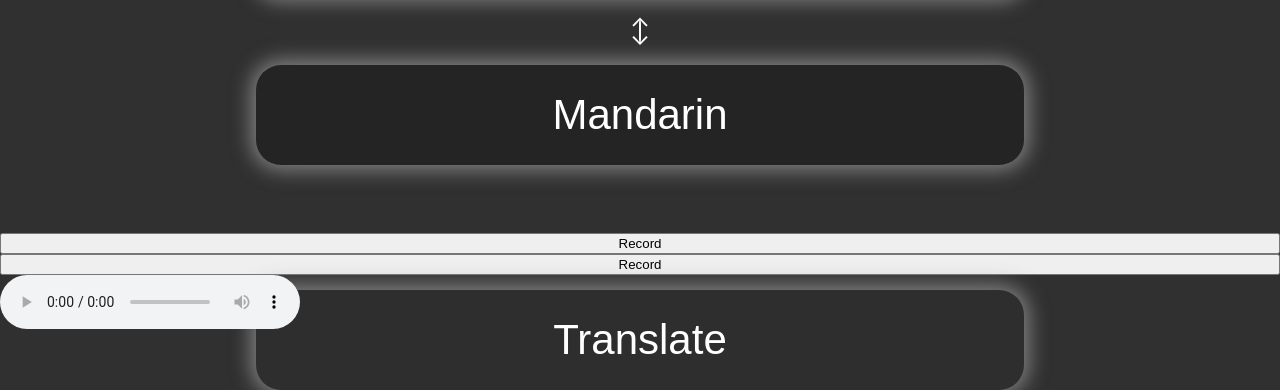
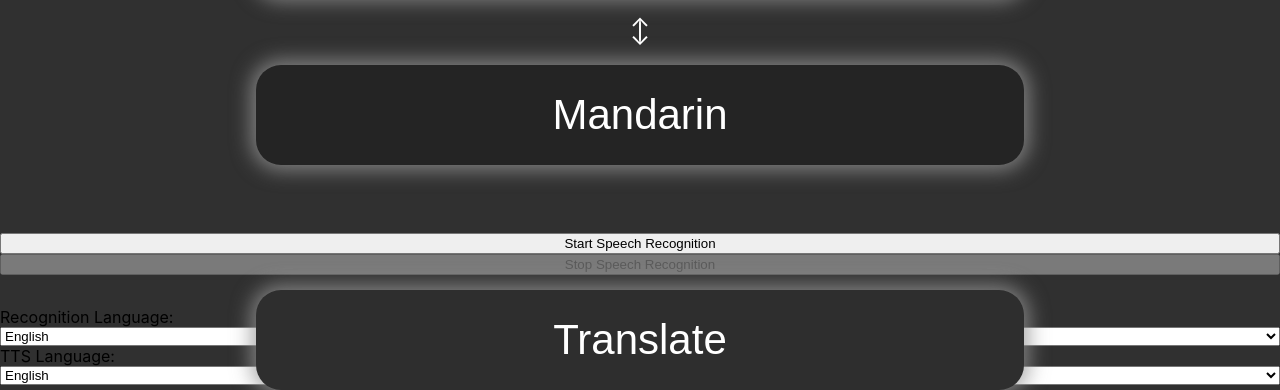
Before and after one commit to Krone404/Mi-Long, a Flask app: page / in a window 1280 px wide. Shown: the part 567-957 px from the top of the page. Run offline with Flask 3, Linux system fonts and the light colour scheme.

Commit message:
ITS ALIVE

```diff
--- a/Static/script.js
+++ b/Static/script.js
@@ -57,43 +57,116 @@ window.onclick = function(event) {
     }
 }
 
-const recordButton = document.getElementById('record');
-const audioPlayback = document.getElementById('audioPlayback');
-const translatedText = document.getElementById('translatedText');
-let mediaRecorder;
-let audioChunks = [];
+document.addEventListener('DOMContentLoaded', () => {
+    let recognition; // Declare the recognition variable
+    const messageParagraph = document.getElementById('message');
 
-recordButton.addEventListener('click', () => {
-    navigator.mediaDevices.getUserMedia({ audio: true })
-        .then(stream => {
-            mediaRecorder = new MediaRecorder(stream);
-            mediaRecorder.start();
-            audioChunks = [];
+    async function translateSpeach(text) {
+        const formData = new FormData();
+        formData.append('text', text); // Correctly append the text
+        formData.append('lang', "en-GB"); // Append the target language
 
-            mediaRecorder.ondataavailable = event => {
-                audioChunks.push(event.data);
-            };
+        try {
+            const response = await fetch('/translate_audio', { // Correct endpoint
+                method: 'POST',
+                body: formData
+            });
 
-            mediaRecorder.onstop = () => {
-                const audioBlob = new Blob(audioChunks, { type: 'audio/wav' });
-                const formData = new FormData();
-                formData.append('file', audioBlob, 'audio.wav');
+            if (!response.ok) {
+                throw new Error('Network response was not ok');
+            }
 
-                // Send the audio to the Flask server
-                fetch('/translate', {
-                    method: 'POST',
-                    body: formData
-                })
-                .then(response => response.json())
-                .then(data => {
-                    translatedText.innerText = data.translated_text;
-                    audioPlayback.src = data.audio + '?t=' + new Date().getTime();
-                })
-                .catch(err => console.error(err));
-            };
+            const data = await response.json(); // Extract JSON from response
 
-            setTimeout(() => {
-                mediaRecorder.stop();
-            }, 3000);  // Record for 3 seconds
-        });
+            if (data.error) {
+                throw new Error(data.error);
+            }
+
+            console.log("Translated Text:", data.translated_text); // Log the translated text
+            return data.translated_text; // Return the translated text
+        } catch (err) {
+            console.error('Error fetching translation:', err);
+            return text; // Return the original text if there's an error
+        }
+    }
+
+    // Function to start speech recognition
+    function startRecognition() {
+        const recognitionLanguageSelect = document.getElementById('recognition-language-select');
+        recognition = new (window.SpeechRecognition || window.webkitSpeechRecognition)();
+        recognition.lang = recognitionLanguageSelect.value; // Set language for recognition
+        recognition.interimResults = false;
+
+        recognition.onresult = async (event) => {
+            const transcript = event.results[0][0].transcript;
+            messageParagraph.innerHTML = `Recognized Text: ${transcript}`;
+
+            // Automatically speak the recognized text
+            const translatedText = await translateSpeach(transcript);
+            console.log("Final Translated Text:", translatedText);
+            speakText(translatedText);
+        };
+
+        recognition.onerror = (event) => {
+            console.error('Speech recognition error:', event.error);
+            messageParagraph.innerHTML = `Error: ${event.error}`;
+        };
+
+        recognition.onend = () => {
+            console.log('Speech recognition ended.');
+        };
+
+        recognition.start();
+        messageParagraph.innerHTML = "Listening... Please speak!";
+    }
+
+    // Function to convert text to speech
+    function speakText(text) {
+        const ttsLanguageSelect = document.getElementById('tts-language-select');
+        const selectedLanguage = ttsLanguageSelect.value; // Get the selected TTS language
+
+        const speech = new SpeechSynthesisUtterance(text);
+        speech.lang = selectedLanguage; // Set the language based on user selection
+        speech.onstart = () => {
+            messageParagraph.innerHTML = "Speaking...";
+        };
+        speech.onend = () => {
+            messageParagraph.innerHTML = "Finished speaking.";
+        };
+        speech.onerror = (event) => {
+            console.error('Speech synthesis error:', event.error);
+            messageParagraph.innerHTML = `Error: ${event.error}`;
+        };
+        window.speechSynthesis.speak(speech);
+    }
+
+    // Event listener for starting recognition
+    document.getElementById('start-recognition').addEventListener('click', () => {
+        startRecognition();
+        document.getElementById('stop-recognition').disabled = false; // Enable stop button
+    });
+
+    // Event listener for stopping recognition
+    document.getElementById('stop-recognition').addEventListener('click', () => {
+        if (recognition) {
+            recognition.stop();
+            document.getElementById('stop-recognition').disabled = true; // Disable stop button
+            messageParagraph.innerHTML = "Recognition stopped.";
+        }
+    });
+
+    // Event listener for starting recognition
+    document.getElementById('start-recognition').addEventListener('click', () => {
+        startRecognition();
+        document.getElementById('stop-recognition').disabled = false; // Enable stop button
+    });
+
+    // Event listener for stopping recognition
+    document.getElementById('stop-recognition').addEventListener('click', () => {
+        if (recognition) {
+            recognition.stop();
+            document.getElementById('stop-recognition').disabled = true; // Disable stop button
+            messageParagraph.innerHTML = "Recognition stopped.";
+        }
+    });
 });
--- a/app.py
+++ b/app.py
@@ -1,74 +1,28 @@
-from pydub import AudioSegment
 from flask import Flask, render_template, request, jsonify
-import speech_recognition as sr
-import pyttsx3
 from translate import Translator
-import os
 
 app = Flask(__name__)
 
-# Initialize pyttsx3 for text-to-speech
-engine = pyttsx3.init()
-
-# Language settings
 DEFAULT_SOURCE_LANG = 'en'
-DEFAULT_TARGET_LANG = 'zh-cn'  # Example: translate to Spanish
+DEFAULT_TARGET_LANG = 'zh-CN'  # Example: translate to Spanish
 
 @app.route('/')
 def index():
     return render_template('index.html')
 
-@app.route('/app')
-def main():
-    return render_template('app.html')
+@app.route('/translate_audio', methods=['POST'])
+def translate_audio():
+    original_text = request.form['text']  # Use request.form to access form data
+    target_lang = request.form['lang']     # Use request.form to access the language
 
-@app.route('/translate', methods=['POST'])
-def translate_voice():
-    # Step 1: Process uploaded audio file
-    if 'file' not in request.files:
-        return jsonify({'error': 'No audio file uploaded'}), 400
-    31313123131
-    audio_file = request.w31les['file']
-    audio_file.save('audio_file.wav')
-
-    # Convert audio to WAV format using pydub
-    try:
-        sound = AudioSegment.from_file('audio_file.wav')
-        sound.export('converted_audio.wav', format='wav')
-    except Exception as e:
-        return jsonify({'error': f"Audio conversion failed: {str(e)}"}), 500
-
-    recognizer = sr.Recognizer()
-    with sr.AudioFile('converted_audio.wav') as source:
-        audio = recognizer.record(source)
-
-    # Step 2: Convert speech to text using SpeechRecognition
-    try:
-        original_text = recognizer.recognize_google(audio)
-        print(f"Recognized text: {original_text}")
-    except sr.UnknownValueError:
-        return jsonify({'error': 'Speech could not be understood'}), 400
-    except sr.RequestError as e:
-        return jsonify({'error': f"Could not request results; {e}"}), 500
-
-    # Step 3: Translate the recognized text using the Translate library
     try:
         translator = Translator(from_lang=DEFAULT_SOURCE_LANG, to_lang=DEFAULT_TARGET_LANG)
         translated_text = translator.translate(original_text)
         print(f"Translated text: {translated_text}")
+        return jsonify({'translated_text': translated_text})  # Return the translated text
     except Exception as e:
         return jsonify({'error': f"Translation error: {str(e)}"}), 500
 
-    # Step 4: Convert the translated text to speech using pyttsx3
-    engine.save_to_file(translated_text, 'translated_output.mp3')
-    engine.runAndWait()
-
-    # Step 5: Return the audio file
-    output_path = os.path.join('static', 'translated_output.mp3')
-    engine.save_to_file(translated_text, output_path)
-    engine.runAndWait()
-
-    return jsonify({'translated_text': translated_text, 'audio': '/static/translated_output.mp3'})
 
 if __name__ == '__main__':
     app.run(debug=True)
--- a/templates/index.html
+++ b/templates/index.html
@@ -1,4 +1,4 @@
-<!DOCTYPE html>
+
 <html>
 <head>
     <meta charset="utf-8" />
@@ -24,11 +24,25 @@
         </div>
 
 
-        <button id="record">Record</button>
-        <button id="record2">Record</button>
-        <audio id="audioPlayback" controls></audio>
+        <button id="start-recognition">Start Speech Recognition</button>
+        <button id="stop-recognition" disabled>Stop Speech Recognition</button>
+        <p id="message"></p>
 
-        <p id="translatedText"></p>
+
+        <label for="recognition-language-select">Recognition Language:</label>
+        <select id="recognition-language-select">
+            <option value="en-US">English</option>
+            <option value="zh-CN">Mandarin</option>
+            <option value="de-DE">German</option>
+        </select>
+
+        <label for="tts-language-select">TTS Language:</label>
+        <select id="tts-language-select">
+            <option value="en-US">English</option>
+            <option value="es-ES">Spanish</option>
+            <option value="zh-CN">Mandarin</option>
+            <option value="de-DE">German</option>
+        </select>
 
 
         <div class="bottomContent">
@@ -74,8 +88,7 @@
         </div>
     </div>
 
+    <script src="{{ url_for('static', filename='script.js') }}"></script>
+
 </body>
-
-<script src="{{ url_for('static', filename='script.js') }}"></script>
-
 </html>
```
